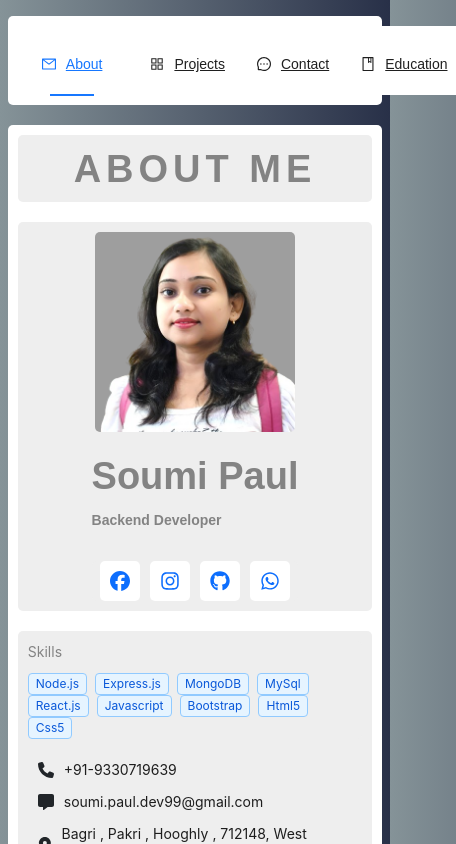
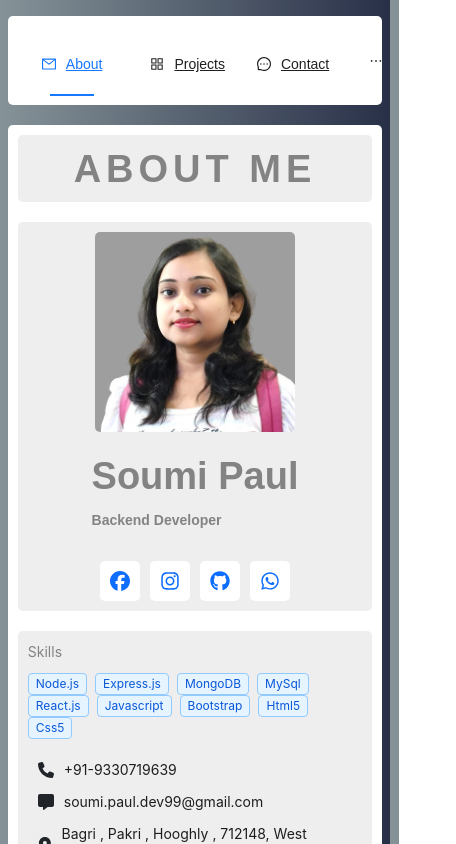
Before and after one commit to Soumi-Paul-dev-99/Personal-Portfolio-By-Soumi, a React (Vite) app: page / in a window 390 px wide. Shown: the top 844 px of the page, 456 px wide, since content can reach past the window. Built offline with nearby package versions, Linux system fonts and the light colour scheme; a web font is replaced by a local one.

Commit message:
responsive

```diff
--- a/src/Components/Navbar/Navbar.css
+++ b/src/Components/Navbar/Navbar.css
@@ -46,13 +46,14 @@
     align-items: center;
     flex-direction: row !important;
   }}
-    @media (max-width: 320px) {
+    @media (max-width: 768px) {
       .navbar {
         width: 100%;
         height: auto;
         transition: all 0.3s ease-in-out;
       }
                 .ant-menu {
+                  width: 100%;
                   display: flex !important;
                   align-items: center;
                   flex-direction: row !important;
```
